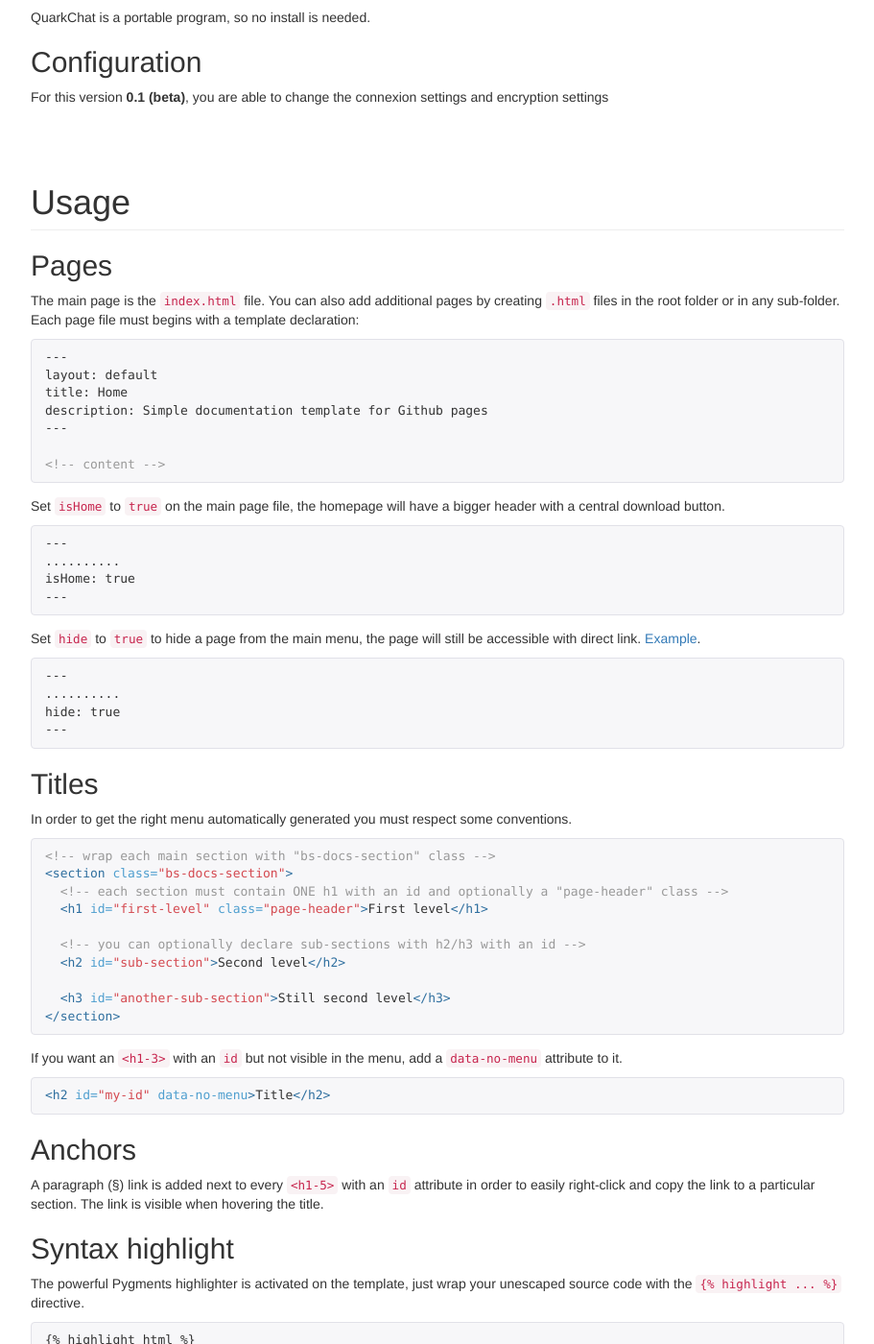
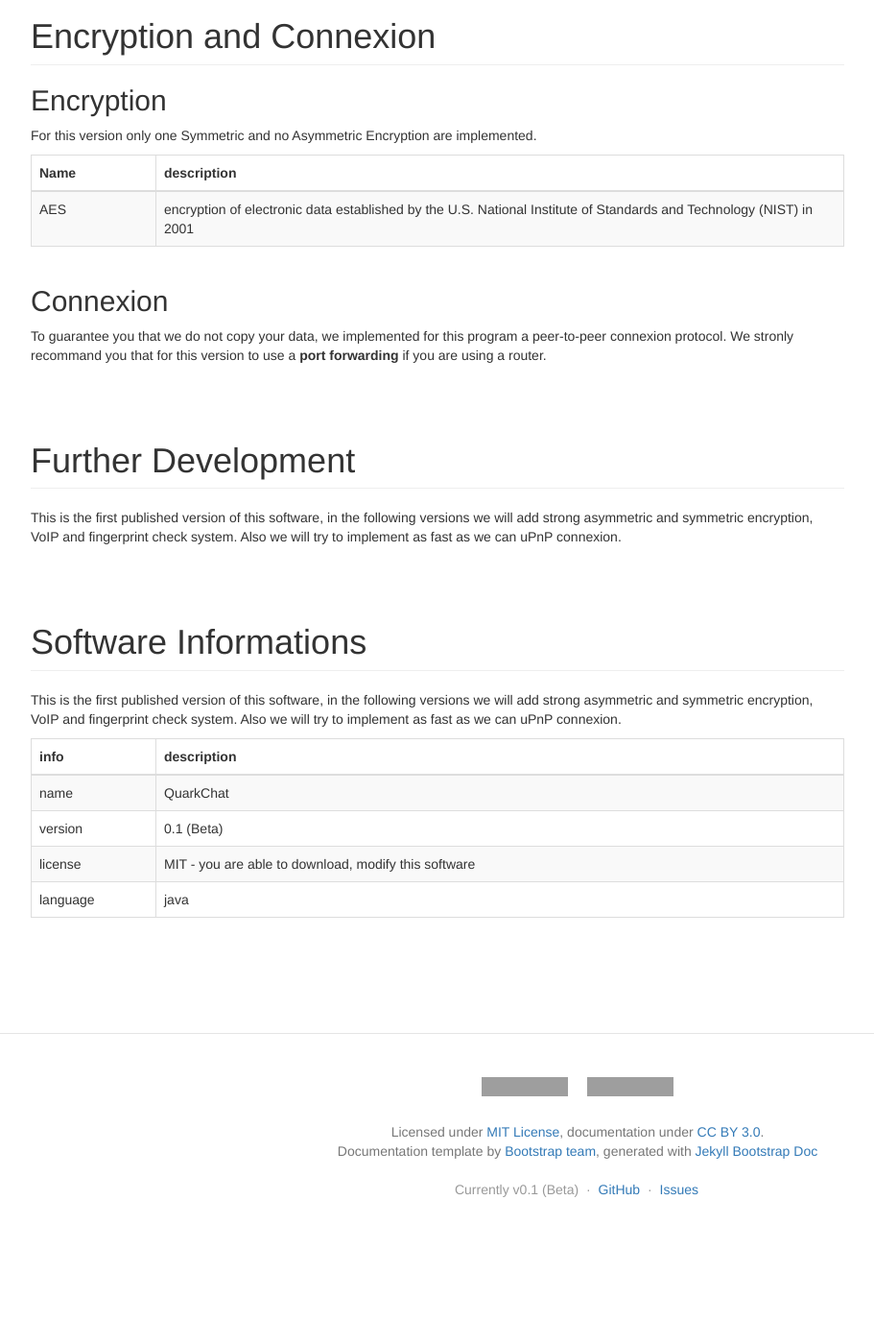
Before and after one commit to Vicondrus/QuarkChat, a Jekyll site: the page built from index.html, in a window 1280 px wide and 1400 px high, scrolled down 1119 px. Shown: the whole window at 96% size, without its empty margins (38-949 px from the left). Built offline with Jekyll 4.4.1, drawn with Linux system fonts in a browser that asks for light colours; nearby versions of some CDN libraries; after the commit the page ends 2418 px from its top, so only the background shows below that; some of the changed text lies outside the part shown; grey boxes are pictures that could not be loaded.

Commit message:
modify
for the version beta 0.1

```diff
--- a/index.html
+++ b/index.html
@@ -23,23 +23,7 @@
     <li>Configurable receive and send ports and ip</li>
   </ul>
 
-  <h3 id="title">Current Encryption</h3>
-  <div class="table-responsive">
-    <table class="table table-bordered table-striped">
-      <thead>
-        <tr>
-          <th style="width: 130px;">Name</th>
-          <th>description</th>
-        </tr>
-      </thead>
-      <tbody>
-        <tr>
-          <td>AES</td>
-          <td>encryption of electronic data established by the U.S. National Institute of Standards and Technology (NIST) in 2001</td>
-        </tr>
-      </tbody>
-    </table>
-  </div>
+
 </section>
 
 
@@ -59,150 +43,64 @@
 
 
 <section class="bs-docs-section">
-  <h1 id="usage" class="page-header">Usage</h1>
+  <h1 id="usage" class="page-header">Encryption and Connexion</h1>
+  <h2 id="title">Encryption</h2>
+  <p>For this version only one Symmetric and no Asymmetric Encryption are implemented.</p>
+  <div class="table-responsive">
+    <table class="table table-bordered table-striped">
+      <thead>
+        <tr>
+          <th style="width: 130px;">Name</th>
+          <th>description</th>
+        </tr>
+      </thead>
+      <tbody>
+        <tr>
+          <td>AES</td>
+          <td>encryption of electronic data established by the U.S. National Institute of Standards and Technology (NIST) in 2001</td>
+        </tr>
+      </tbody>
+    </table>
+  </div>
 
-  <h2 id="pages">Pages</h2>
-  <p>
-    The main page is the <code>index.html</code> file. You can also add additional pages by creating <code>.html</code>
-    files in the root folder or in any sub-folder. Each page file must begins with a template declaration:
-  </p>
+  <h2 id="title">Connexion</h2>
+  <p>To guarantee you that we do not copy your data, we implemented for this program a peer-to-peer connexion protocol. We stronly recommand you that for this version to use a <b>port forwarding</b> if you are using a router.</p>
+</section>
 
-<!-- @formatter:off -->
-{% highlight html %}
----
-layout: default
-title: Home
-description: Simple documentation template for Github pages
----
+<section class="bs-docs-section">
+  <h1 id="usage" class="page-header">Further Development</h1>
+  <p>This is the first published version of this software, in the following versions we will add strong asymmetric and symmetric encryption, VoIP and fingerprint check system. Also we will try to implement as fast as we can uPnP connexion.</p>
+</section>
 
-<!-- content -->
-{% endhighlight %}
-<!-- @formatter:on -->
-
-  <p>
-    Set <code>isHome</code> to <code>true</code> on the main page file, the homepage will have a bigger header with a
-    central download button.
-  </p>
-
-<!-- @formatter:off -->
-{% highlight html %}
----
-..........
-isHome: true
----
-{% endhighlight %}
-<!-- @formatter:on -->
-
-  <p>
-    Set <code>hide</code> to <code>true</code> to hide a page from the main menu, the page will still be accessible
-    with direct link. <a href="hidden.html">Example</a>.
-  </p>
-
-<!-- @formatter:off -->
-{% highlight html %}
----
-..........
-hide: true
----
-{% endhighlight %}
-<!-- @formatter:on -->
-
-  <h2 id="titles">Titles</h2>
-  <p>In order to get the right menu automatically generated you must respect some conventions.</p>
-
-<!-- @formatter:off -->
-{% highlight html %}
-<!-- wrap each main section with "bs-docs-section" class -->
 <section class="bs-docs-section">
-  <!-- each section must contain ONE h1 with an id and optionally a "page-header" class -->
-  <h1 id="first-level" class="page-header">First level</h1>
-
-  <!-- you can optionally declare sub-sections with h2/h3 with an id -->
-  <h2 id="sub-section">Second level</h2>
-
-  <h3 id="another-sub-section">Still second level</h3>
+  <h1 id="usage" class="page-header">Software Informations</h1>
+  <p>This is the first published version of this software, in the following versions we will add strong asymmetric and symmetric encryption, VoIP and fingerprint check system. Also we will try to implement as fast as we can uPnP connexion.</p>
+  <div class="table-responsive">
+    <table class="table table-bordered table-striped">
+      <thead>
+        <tr>
+          <th style="width: 130px;">info</th>
+          <th>description</th>
+        </tr>
+      </thead>
+      <tbody>
+        <tr>
+          <td>name</td>
+          <td>QuarkChat</td>
+        </tr>
+		<tr>
+          <td>version</td>
+          <td>0.1 (Beta)</td>
+        </tr>
+		<tr>
+          <td>license</td>
+          <td>MIT - you are able to download, modify this software</td>
+        </tr>
+		<tr>
+          <td>language</td>
+          <td>java</td>
+        </tr>
+      </tbody>
+    </table>
+  </div>
 </section>
-{% endhighlight %}
-<!-- @formatter:on -->
-
-  <p>
-    If you want an <code>&lt;h1-3&gt;</code> with an <code>id</code> but not visible in the menu, add a
-    <code>data-no-menu</code> attribute to it.
-  </p>
-
-  <!-- @formatter:off -->
-{% highlight html %}
-<h2 id="my-id" data-no-menu>Title</h2>
-{% endhighlight %}
-<!-- @formatter:on -->
-
-  <h2 id="anchors">Anchors</h2>
-  <p>
-    A paragraph (§) link is added next to every <code>&lt;h1-5&gt;</code> with an <code>id</code> attribute in order
-    to easily right-click and copy the link to a particular section. The link is visible when hovering the title.
-  </p>
-
-  <h2 id="highlight">Syntax highlight</h2>
-  <p>
-    The powerful Pygments highlighter is activated on the template, just wrap your unescaped source code with the
-    <code>{{ "{% highlight ... " }}%}</code> directive.
-  </p>
-
-<!-- @formatter:off -->
-{% highlight text %}
-{{ "{% highlight html " }}%}
-<div>Some <b>HTML</b></div>
-{{ "{% endhighlight " }}%}
-
-{{ "{% highlight javascript " }}%}
-alert('Some javascript');
-{{ "{% endhighlight " }}%}
-{% endhighlight %}
-<!-- @formatter:on -->
-
-  <h2 id="resources">Resources &amp; links</h2>
-  <p>
-    If you need to create internal links between your pages, or include resources (JS &amp; CSS), always start your
-    URLs with <code>{{ "{{site.github.url" }}}}</code>.
-  </p>
-
-  <!-- @formatter:off -->
-{% highlight html %}
-<script src="{{ "{{site.github.url" }}}}/dist/my-script.js"></script>
-
-<a href="{{ "{{site.github.url" }}}}/about/index.html">About</a>
-{% endhighlight %}
-<!-- @formatter:on -->
-
-  <h2 id="bootbox">Bootbox</h2>
-  <p>
-    <a href="http://bootboxjs.com/">Bootbox</a> is installed with a syntax sugar to easily create pop-in content.
-    To use this sugar you must create a clickable element with a <code>data-bootbox</code> attribute and an hidden
-    content holder with a corresponding <code>id</code> attribute.
-  </p>
-
-  <!-- @formatter:off -->
-{% highlight html %}
-<button class="btn btn-primary btn-xs" data-bootbox="my-content">Button title</button>
-
-<div id="my-content" class="hidden" title="Pop-in title">
-  Pop-in content
-</div>
-{% endhighlight %}
-  <!-- @formatter:on -->
-
-  <h2 id="gems">Plugins</h2>
-  <p>
-    All available Jekyll plugins are installed by default, you can remove them by modifying the <code>gems</code>
-    parameter in <code>_config.yml</code>. See the documentation on
-    <a href="https://help.github.com/articles/using-jekyll-plugins-with-github-pages/">GitHub Help</a> pages.
-  </p>
-
-  <h2 id="bower">Bower</h2>
-  <p>
-    Feel free to use the <code>bower.json</code> to manage your front dependencies. Bower packages are added the
-    <code>dist</code> directory and <b>MUST</b> be pushed to the repository. jQuery and Bootstrap are ignored by
-    <code>.gitignore</code> as already loaded from a CDN.
-  </p>
-
-</section>
```
